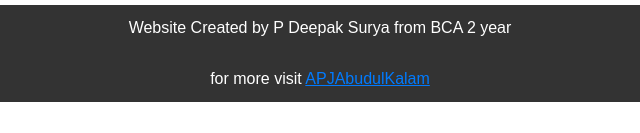
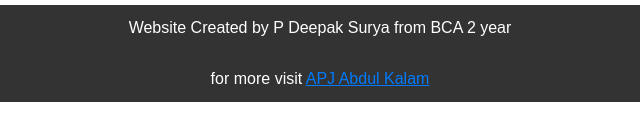
Before and after one commit to 231FJ01021/Tribute, a plain HTML site: page books.html in a window 1280 px wide. Shown: the part 664-797 px from the top of the page, 320-960 px from the left. Drawn offline with Linux system fonts and the light colour scheme.

Commit message:
Update books.html

```diff
--- a/books.html
+++ b/books.html
@@ -35,9 +35,9 @@
     <img src="img3.jpg" alt="Profile Photo">
   </div>
 </main>
-  <footer>
+<footer>
         <p>Website Created by P Deepak Surya from BCA 2 year</p><br>
-        <p>for more visit <a href="https://en.wikipedia.org/wiki/A._P._J._Abdul_Kalam">APJAbudulKalam</a></p>
-    </footer>
+        <p>for more visit <a href="https://en.wikipedia.org/wiki/A._P._J._Abdul_Kalam">APJ Abdul Kalam</a></p>
+</footer>
   </body>
 </html>
```
